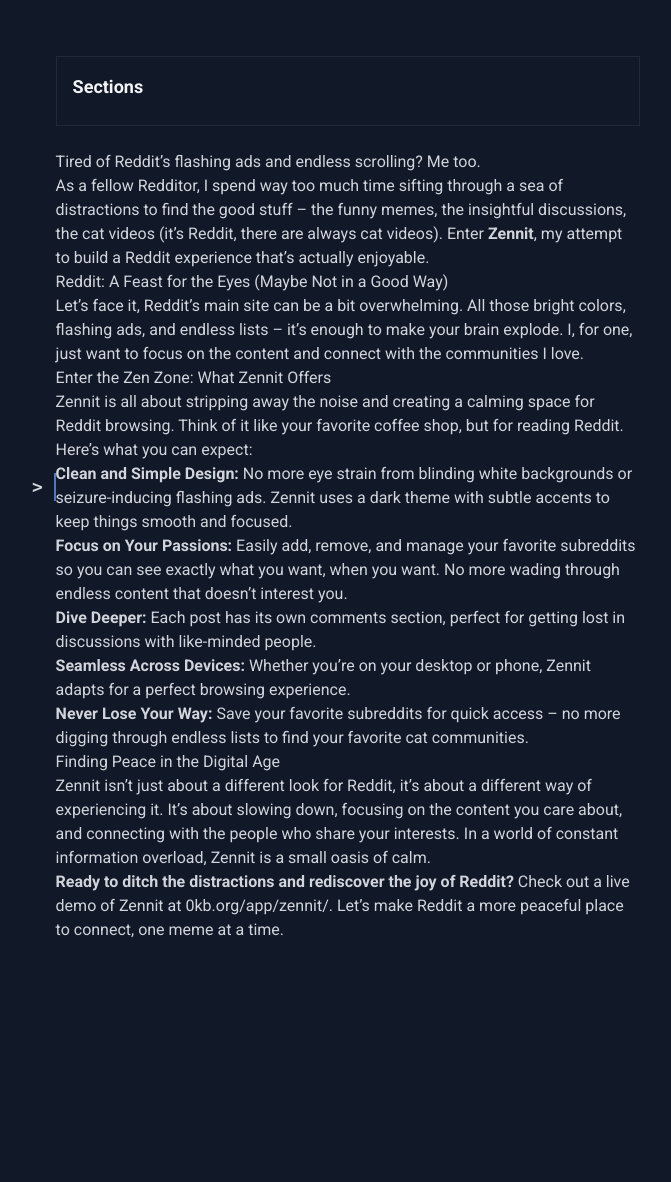
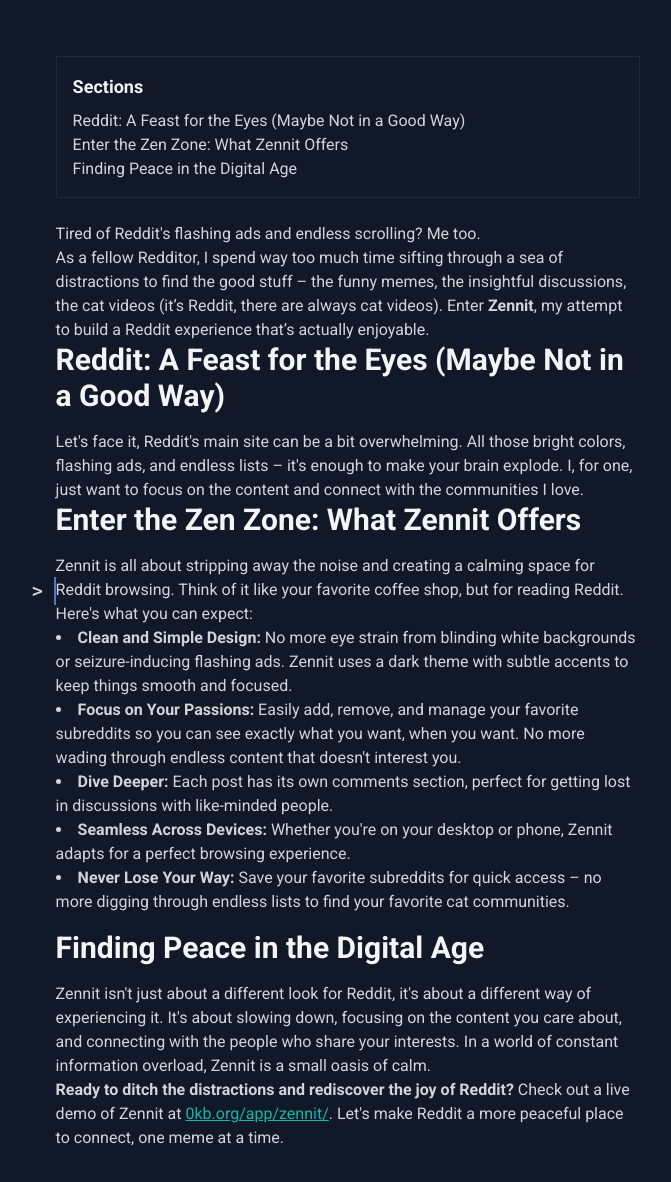
Before and after one commit to J0hnLe/oj.hn, a Jekyll site: the page built from _posts/2024-11-14-Zennit.md, in a window 1280 px wide. Shown: the whole page, without its empty margins (304-975 px from the left). Built offline with Jekyll 4.4.1, drawn with Linux system fonts in a browser that asks for light colours; nearby versions of some CDN libraries; before the commit the page ends 974 px from its top, so only the background shows below that.

Commit message:
Update 2024-11-14-Zennit.md

```diff
--- a/_posts/2024-11-14-Zennit.md
+++ b/_posts/2024-11-14-Zennit.md
@@ -3,27 +3,38 @@
 title: "Creating a Zen Experience for Reddit: Meet Zennit"
 date: 2024-11-14
 excerpt: "A zen way to view the front page of the internet."
+sections:
+  - id: "reddit-a-feast-for-the-eyes"
+    title: "Reddit: A Feast for the Eyes (Maybe Not in a Good Way)"
+  - id: "enter-the-zen-zone"
+    title: "Enter the Zen Zone: What Zennit Offers"
+  - id: "finding-peace-in-the-digital-age"
+    title: "Finding Peace in the Digital Age"
 ---
-# Tired of Reddit's flashing ads and endless scrolling? Me too.
+
+<h1> Tired of Reddit's flashing ads and endless scrolling? Me too. </h1>
 
 As a fellow Redditor, I spend way too much time sifting through a sea of distractions to find the good stuff – the funny memes, the insightful discussions, the cat videos (it's Reddit, there are always cat videos). Enter **Zennit**, my attempt to build a Reddit experience that's actually enjoyable.
 
-## Reddit: A Feast for the Eyes (Maybe Not in a Good Way)
+<section id="reddit-a-feast-for-the-eyes">
+    <h2 class="text-3xl font-bold text-gray-100 mb-4">Reddit: A Feast for the Eyes (Maybe Not in a Good Way)</h2>
+    <p>Let's face it, Reddit's main site can be a bit overwhelming. All those bright colors, flashing ads, and endless lists – it's enough to make your brain explode. I, for one, just want to focus on the content and connect with the communities I love.</p>
+</section>
 
-Let's face it, Reddit's main site can be a bit overwhelming. All those bright colors, flashing ads, and endless lists – it's enough to make your brain explode. I, for one, just want to focus on the content and connect with the communities I love.
+<section id="enter-the-zen-zone">
+    <h2 class="text-3xl font-bold text-gray-100 mb-4">Enter the Zen Zone: What Zennit Offers</h2>
+    <p>Zennit is all about stripping away the noise and creating a calming space for Reddit browsing. Think of it like your favorite coffee shop, but for reading Reddit. Here's what you can expect:</p>
+    <ul class="list-disc list-inside mb-4">
+        <li><strong>Clean and Simple Design:</strong> No more eye strain from blinding white backgrounds or seizure-inducing flashing ads. Zennit uses a dark theme with subtle accents to keep things smooth and focused.</li>
+        <li><strong>Focus on Your Passions:</strong> Easily add, remove, and manage your favorite subreddits so you can see exactly what you want, when you want. No more wading through endless content that doesn't interest you.</li>
+        <li><strong>Dive Deeper:</strong> Each post has its own comments section, perfect for getting lost in discussions with like-minded people.</li>
+        <li><strong>Seamless Across Devices:</strong> Whether you're on your desktop or phone, Zennit adapts for a perfect browsing experience.</li>
+        <li><strong>Never Lose Your Way:</strong> Save your favorite subreddits for quick access – no more digging through endless lists to find your favorite cat communities.</li>
+    </ul>
+</section>
 
-## Enter the Zen Zone: What Zennit Offers
-
-Zennit is all about stripping away the noise and creating a calming space for Reddit browsing. Think of it like your favorite coffee shop, but for reading Reddit. Here's what you can expect:
-
-* **Clean and Simple Design:** No more eye strain from blinding white backgrounds or seizure-inducing flashing ads. Zennit uses a dark theme with subtle accents to keep things smooth and focused.
-* **Focus on Your Passions:**  Easily add, remove, and manage your favorite subreddits so you can see exactly what you want, when you want. No more wading through endless content that doesn't interest you.
-* **Dive Deeper:** Each post has its own comments section, perfect for getting lost in discussions with like-minded people.
-* **Seamless Across Devices:** Whether you're on your desktop or phone, Zennit adapts for a perfect browsing experience.
-* **Never Lose Your Way:** Save your favorite subreddits for quick access – no more digging through endless lists to find your favorite cat communities.
-
-## Finding Peace in the Digital Age
-
-Zennit isn't just about a different look for Reddit, it's about a different way of experiencing it. It's about slowing down, focusing on the content you care about, and connecting with the people who share your interests. In a world of constant information overload, Zennit is a small oasis of calm.
-
-**Ready to ditch the distractions and rediscover the joy of Reddit?** Check out a live demo of Zennit at [0kb.org/app/zennit/](https://0kb.org/app/zennit/). Let's make Reddit a more peaceful place to connect, one meme at a time.
+<section id="finding-peace-in-the-digital-age">
+    <h2 class="text-3xl font-bold text-gray-100 mb-4">Finding Peace in the Digital Age</h2>
+    <p>Zennit isn't just about a different look for Reddit, it's about a different way of experiencing it. It's about slowing down, focusing on the content you care about, and connecting with the people who share your interests. In a world of constant information overload, Zennit is a small oasis of calm.</p>
+    <p><strong>Ready to ditch the distractions and rediscover the joy of Reddit?</strong> Check out a live demo of Zennit at <a href="https://0kb.org/app/zennit/" class="text-teal-500 underline">0kb.org/app/zennit/</a>. Let's make Reddit a more peaceful place to connect, one meme at a time.</p>
+</section>
```
